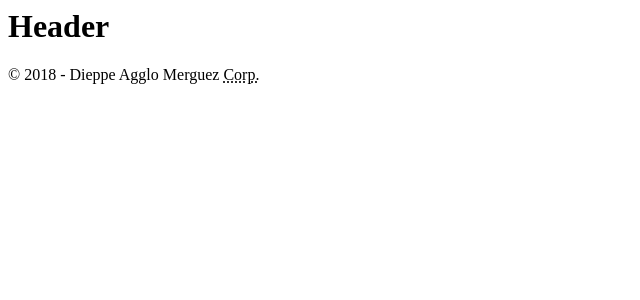
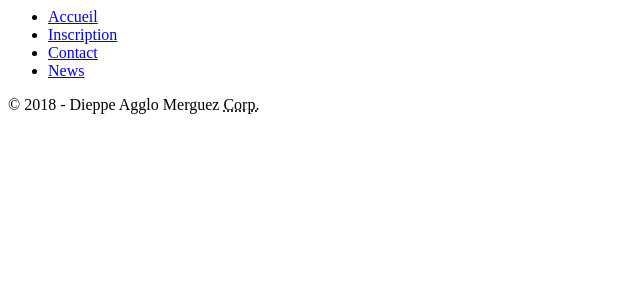
Before and after one commit to SvennBjorn/PHPDieppe, a PHP site: page / in a window 1280 px wide. Shown: the top 300 px of the page, without its empty margins (0-640 px from the left). Run offline with PHP 8.4, Linux system fonts and the light colour scheme.

Commit message:
Ajout liens

```diff
--- a/includes/header.php
+++ b/includes/header.php
@@ -1 +1,10 @@
-<h1>Header</h1>
+<header>
+    <nav>
+        <ul>
+            <li><a href="index.php?page=home">Accueil</a></li>
+            <li><a href="index.php?page=registration">Inscription</a></li>
+            <li><a href="index.php?page=contact">Contact</a></li>
+            <li><a href="index.php?page=news">News</a></li>
+
+    </nav>
+</header>
```
